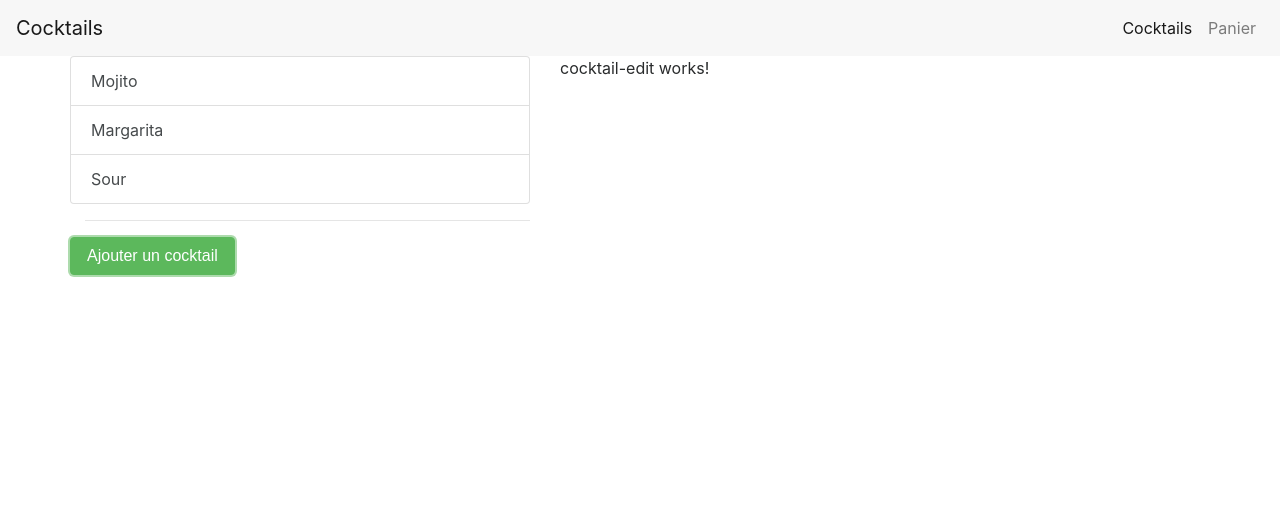
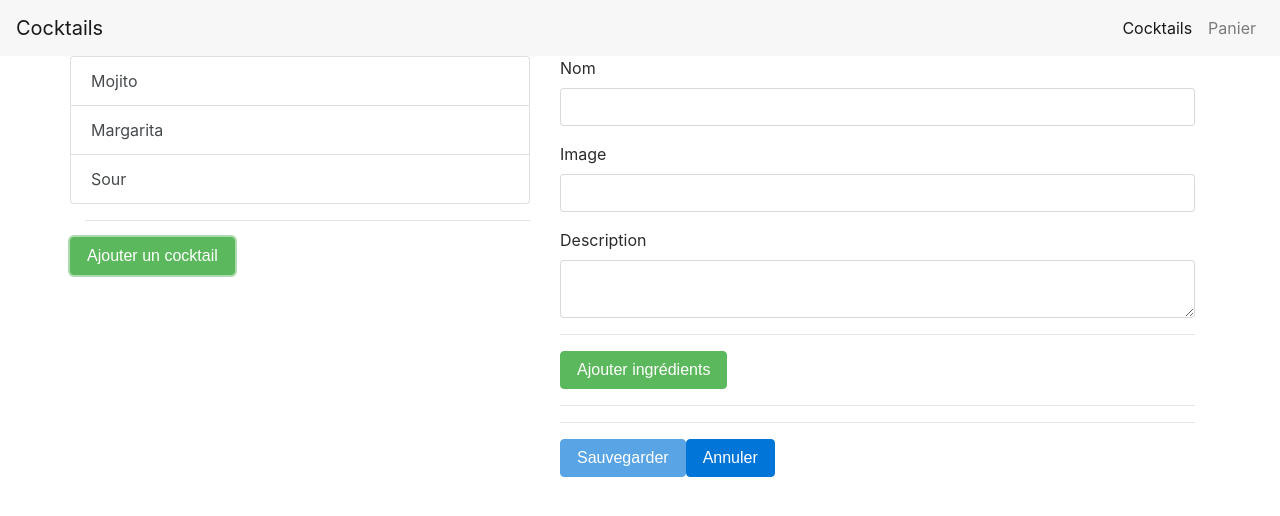
Before and after one commit to GregLeBarbar/cocktails, an Angular app: page /cocktails in a window 1280 px wide. Both pictures are taken after a click on the button "Ajouter un cocktail". Shown: the top 516 px of the page. Built offline with nearby package versions, Linux system fonts and the light colour scheme.

Commit message:
Chapitre 13 + lecon 2 Chapitre 16

```diff
--- a/src/app/app.module.ts
+++ b/src/app/app.module.ts
@@ -1,5 +1,6 @@
 import { BrowserModule } from '@angular/platform-browser';
 import { NgModule } from '@angular/core';
+import { FormsModule, ReactiveFormsModule } from '@angular/forms';
 import { NgbModule } from '@ng-bootstrap/ng-bootstrap';
 
 import { AppComponent } from './app.component';
@@ -30,7 +31,9 @@ import { CocktailEditComponent } from './cocktails-container/cocktails-edit/cock
   imports: [
     BrowserModule,
     NgbModule.forRoot(),
-    AppRouting
+    AppRouting,
+    FormsModule,
+    ReactiveFormsModule
   ],
   providers: [PanierService],
   bootstrap: [AppComponent]
--- a/src/app/cocktails-container/cocktails-edit/cocktails-edit.component.html
+++ b/src/app/cocktails-container/cocktails-edit/cocktails-edit.component.html
@@ -1,3 +1,26 @@
-<p>
-  cocktail-edit works!
-</p>
+<form [formGroup]="cocktailForm" (ngSubmit)="createCocktail()" novalidate>
+  <div class="form-group">
+    <label>Nom</label>
+    <input formControlName="name" class="form-control" type="text" />
+  </div>
+  <div class="form-group">
+    <label>Image</label>
+    <input formControlName="image" class="form-control" type="text" />
+  </div>
+  <div class="form-group">
+    <label>Description</label>
+    <textarea formControlName="description" class="form-control" type="text"></textarea>
+  </div>
+  <hr />
+  <button class="btn btn-success" type="button" (click)="addIngredient()">Ajouter ingrédients</button>
+  <hr />
+  <div formArray="ingredients">
+    <div [formGroup]="ingredient" class="form-group row" *ngFor="let ingredient of cocktailForm.get('ingredients').controls">
+      <input placeholder="nom" formControlName="name" type="text" class="form-control col-8" />
+      <input placeholder="quantité" formControlName="quantity" type="number" class="form-control col-4" />
+    </div>
+  </div>
+  <hr />
+  <button [disabled]="cocktailForm.invalid" class="btn btn-primary">Sauvegarder</button>
+  <button class="btn btn-primary" [routerLink]="['../']">Annuler</button>
+</form>
--- a/src/app/cocktails-container/cocktails-edit/cocktails-edit.component.ts
+++ b/src/app/cocktails-container/cocktails-edit/cocktails-edit.component.ts
@@ -1,4 +1,8 @@
 import { Component, OnInit } from '@angular/core';
+import { Cocktail } from '../../shared/models/cocktail.model';
+import { CocktailService } from '../../shared/services/cocktail.service';
+import { FormGroup, FormControl, FormBuilder, Validators, FormArray } from '@angular/forms';
+import { ActivatedRoute, Params } from '@angular/router';
 
 @Component({
   selector: 'app-cocktail-edit',
@@ -6,10 +10,56 @@ import { Component, OnInit } from '@angular/core';
   styleUrls: ['./cocktails-edit.component.css']
 })
 export class CocktailEditComponent implements OnInit {
+  public cocktail: Cocktail;
+  public cocktailForm: FormGroup;
+  private edit: boolean;
 
-  constructor() { }
+  constructor(
+    private activatedRoute: ActivatedRoute,
+    private formBuilder: FormBuilder,
+    private cocktailService: CocktailService) { }
 
   ngOnInit() {
+    this.activatedRoute.params.subscribe( (params: Params) => {
+      if (params.index) {
+        this.edit = true;
+        this.cocktail = this.cocktailService.getCocktail(params.index);
+        this.initForm(this.cocktail);
+      } else {
+        this.edit = false;
+        this.initForm();
+      }
+    })
+  }
+
+  initForm(cocktail={name:'', image: '', description: '', ingredients: []}) {
+    this.cocktailForm = this.formBuilder.group({
+      name: [cocktail.name, Validators.required],
+      image: [cocktail.image, Validators.required],
+      description: [cocktail.description],
+      ingredients: this.formBuilder.array(
+        cocktail.ingredients.map(
+          ingredient => this.formBuilder.group(
+            { name: [ingredient.name], quantity: [ingredient.quantity] }
+          )
+        )
+      )
+    })
+  }
+
+  addIngredient(): void {
+    (<FormArray>this.cocktailForm.get('ingredients')).push(this.formBuilder.group({
+      name: [''],
+      quantity: ['']
+    }));
+  }
+
+  createCocktail(){
+    if (this.edit) {
+      this.cocktailService.updateCocktail(this.cocktailForm.value);
+    } else {
+      this.cocktailService.addCocktail(this.cocktailForm.value);
+    }
   }
 
 }
--- a/src/app/shared/services/cocktail.service.ts
+++ b/src/app/shared/services/cocktail.service.ts
@@ -40,7 +40,29 @@ export class CocktailService {
 
   constructor() { }
 
-  getCocktail(index:number):Cocktail {
+  getCocktail(index:number): Cocktail {
     return this.cocktails.value[index];
   }
+
+  addCocktail(cocktail: Cocktail): void{
+    const cocktails = this.cocktails.value.slice();
+    cocktail = new Cocktail(
+      cocktail.name,
+      cocktail.image,
+      cocktail.description,
+      cocktail.ingredients.map<Ingredient>(
+        ingredient  => new Ingredient(ingredient.name, ingredient.quantity)
+      )
+    )
+    cocktails.push(cocktail);
+    this.cocktails.next(cocktails);
+  }
+
+  updateCocktail(updateCocktail: Cocktail): void {
+    const cocktails = this.cocktails.value.slice();
+    const index = cocktails.map( c => c.name ).indexOf(updateCocktail.name);
+    cocktails[index] = updateCocktail;
+    this.cocktails.next(cocktails);
+  }
+
 }
```
